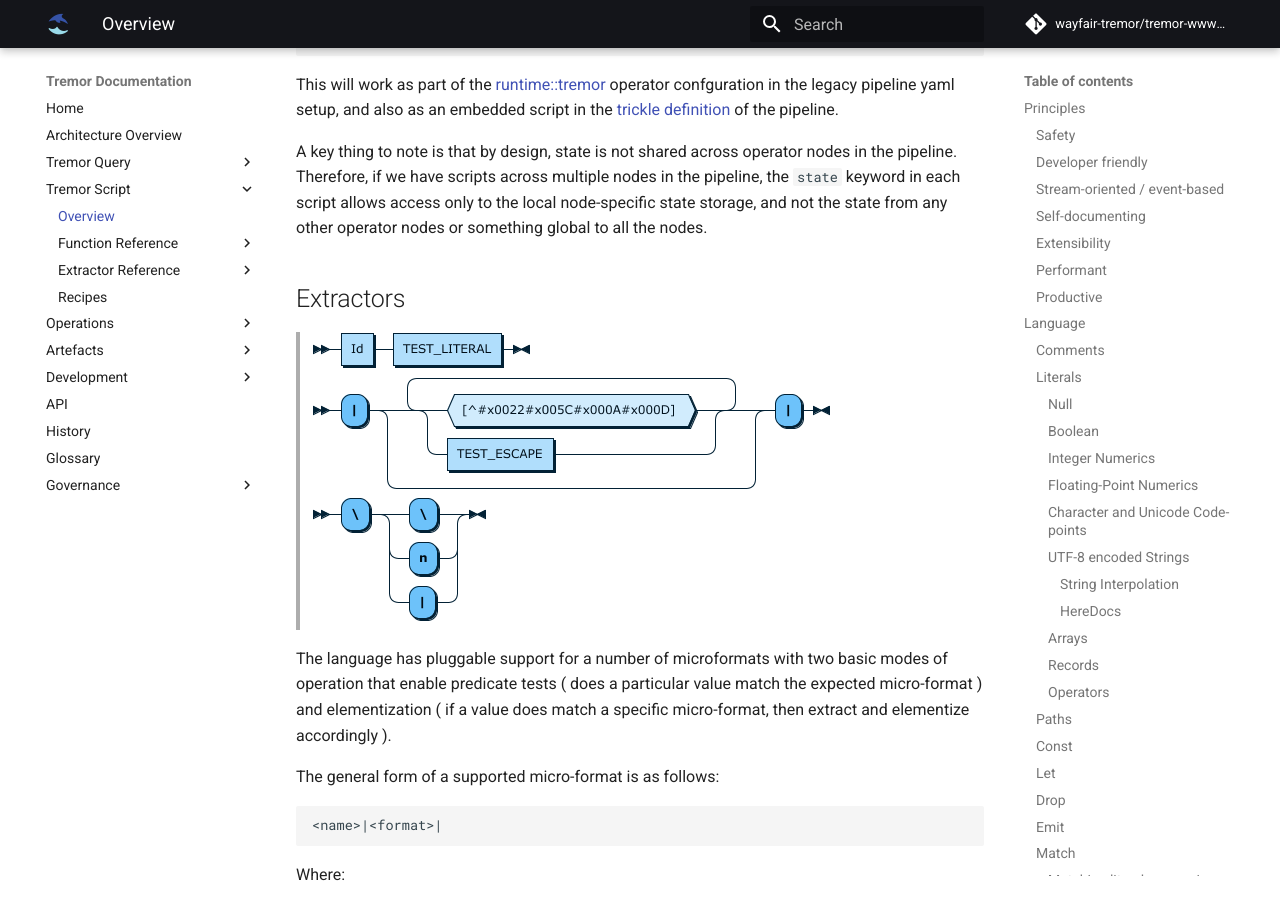
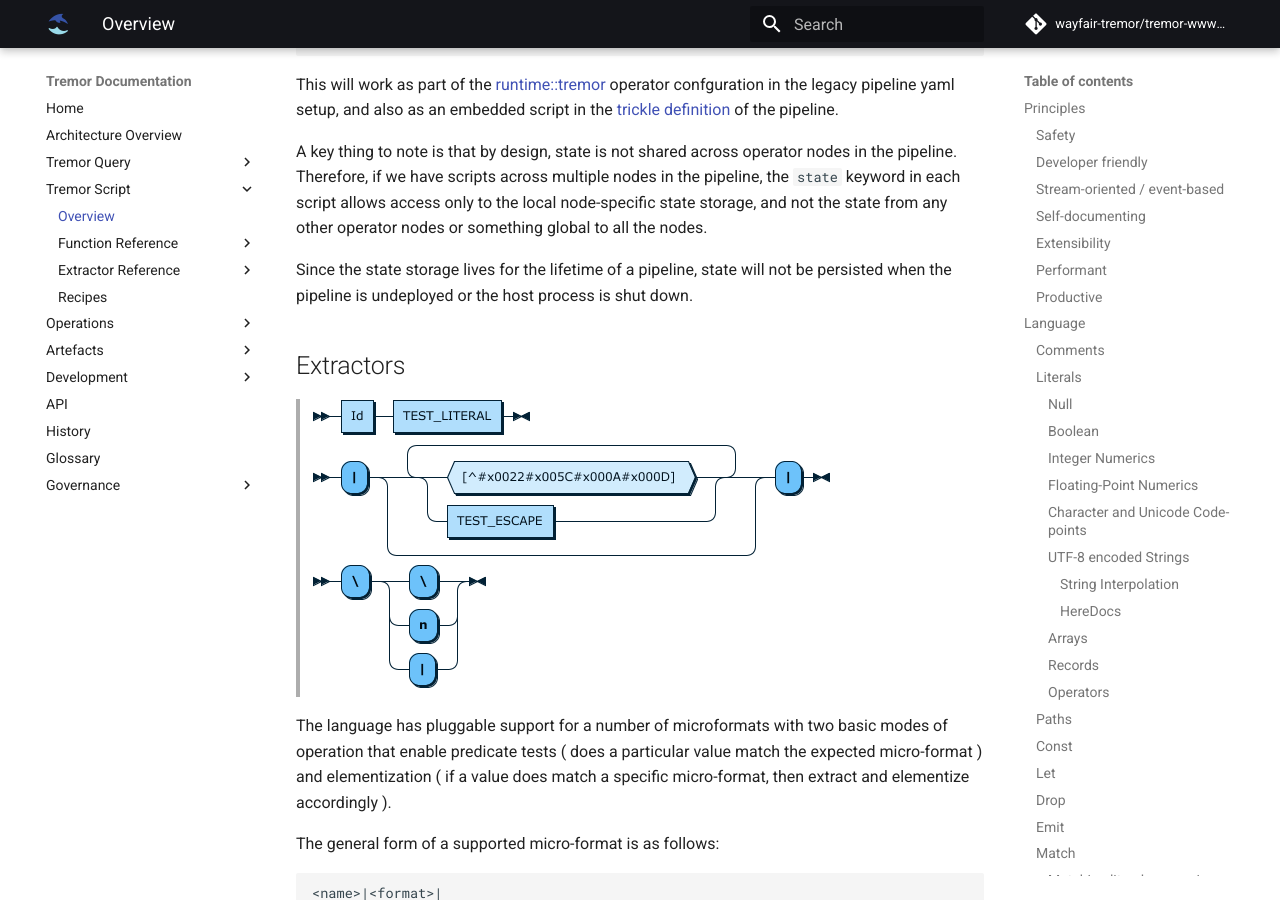
Before and after one commit to tremor-rs/tremor-www-docs, an MkDocs documentation site: the page built from docs/tremor-script/index.md, in a window 1280 px wide and 900 px high, scrolled down 17893 px. Built offline with MkDocs 1.6.1 and Material for MkDocs 9.7.7, drawn with Linux system fonts in a browser that asks for light colours; comment, search, counter and statistics services are not loaded; old or Windows-style settings are respelled for this version of MkDocs.

Commit message:
Add note on state persistence

```diff
--- a/docs/tremor-script/index.md
+++ b/docs/tremor-script/index.md
@@ -651,6 +651,8 @@ This will work as part of the [runtime::tremor](../artefacts/operators.md#runtim
 
 A key thing to note is that by design, state is not shared across operator nodes in the pipeline. Therefore, if we have scripts across multiple nodes in the pipeline, the `state` keyword in each script allows access only to the local node-specific state storage, and not the state from any other operator nodes or something global to all the nodes.
 
+Since the state storage lives for the lifetime of a pipeline, state will not be persisted when the pipeline is undeployed or the host process is shut down.
+
 ## Extractors
 
 > ![test expression grammar](grammar/diagram/TestExpr.png)
```
